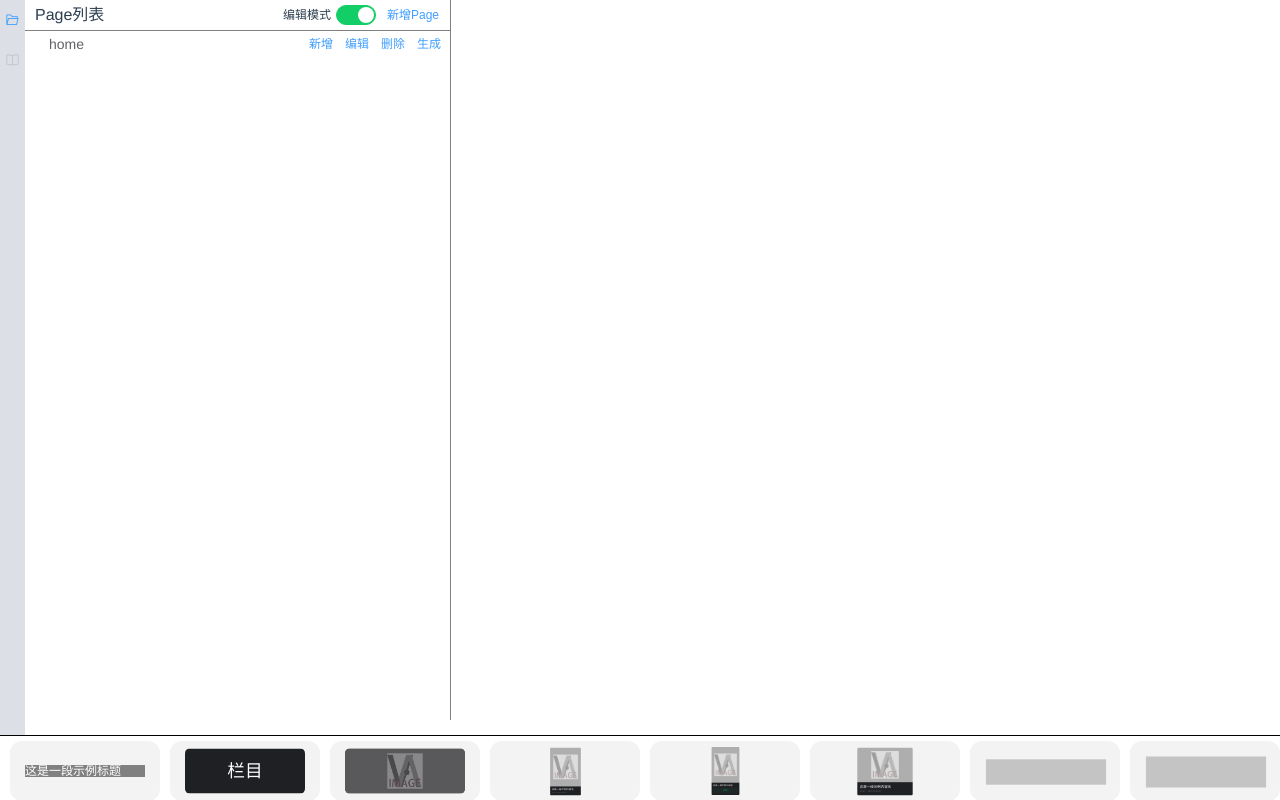
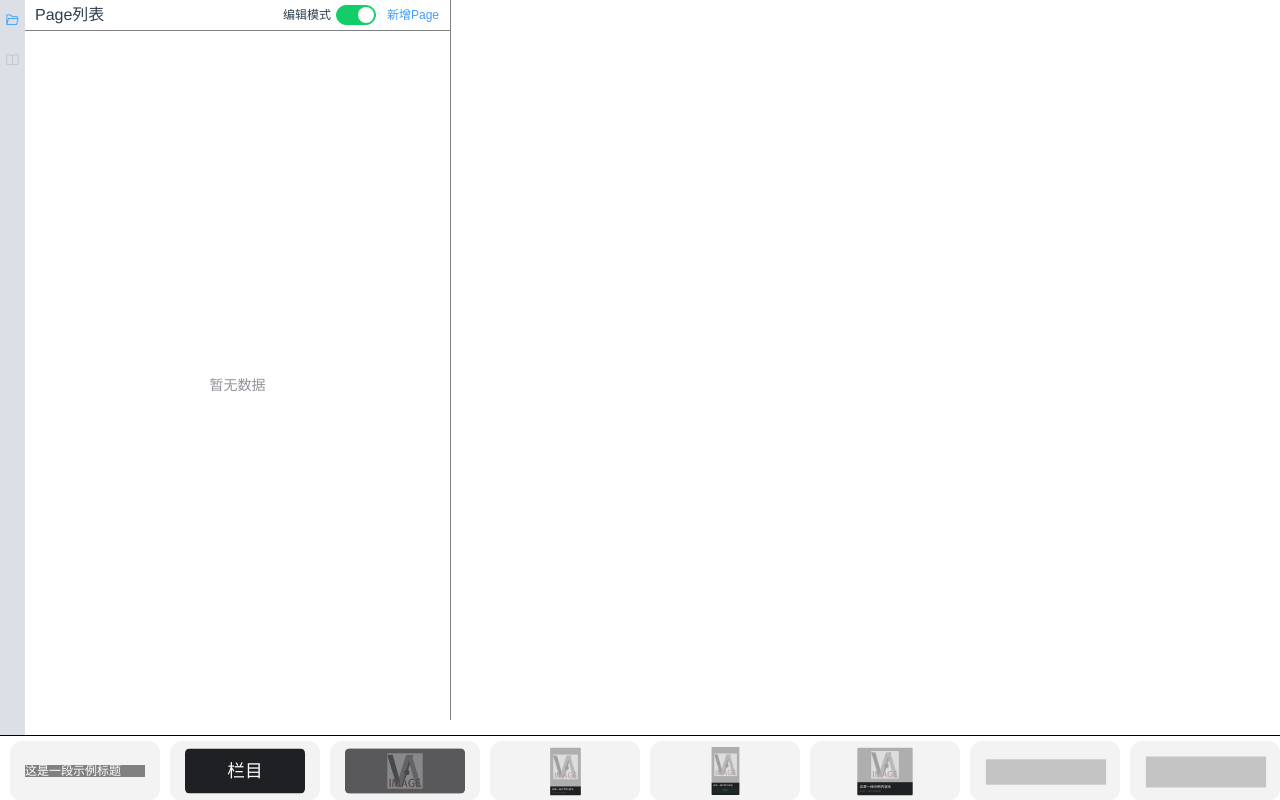
Before and after one commit to kanchenai/painter, a Vue app: page / in a window 1280 px wide. Built offline with nearby package versions, Linux system fonts and the light colour scheme; a small style sheet from the web is missing.

Commit message:
去掉一处调试代码

```diff
--- a/src/components/Painter.vue
+++ b/src/components/Painter.vue
@@ -110,8 +110,6 @@ export default {
 
   created() {
     window.painter = this;
-
-    this.$store.commit("addPage","home")
   },
 
   mounted() {
```
